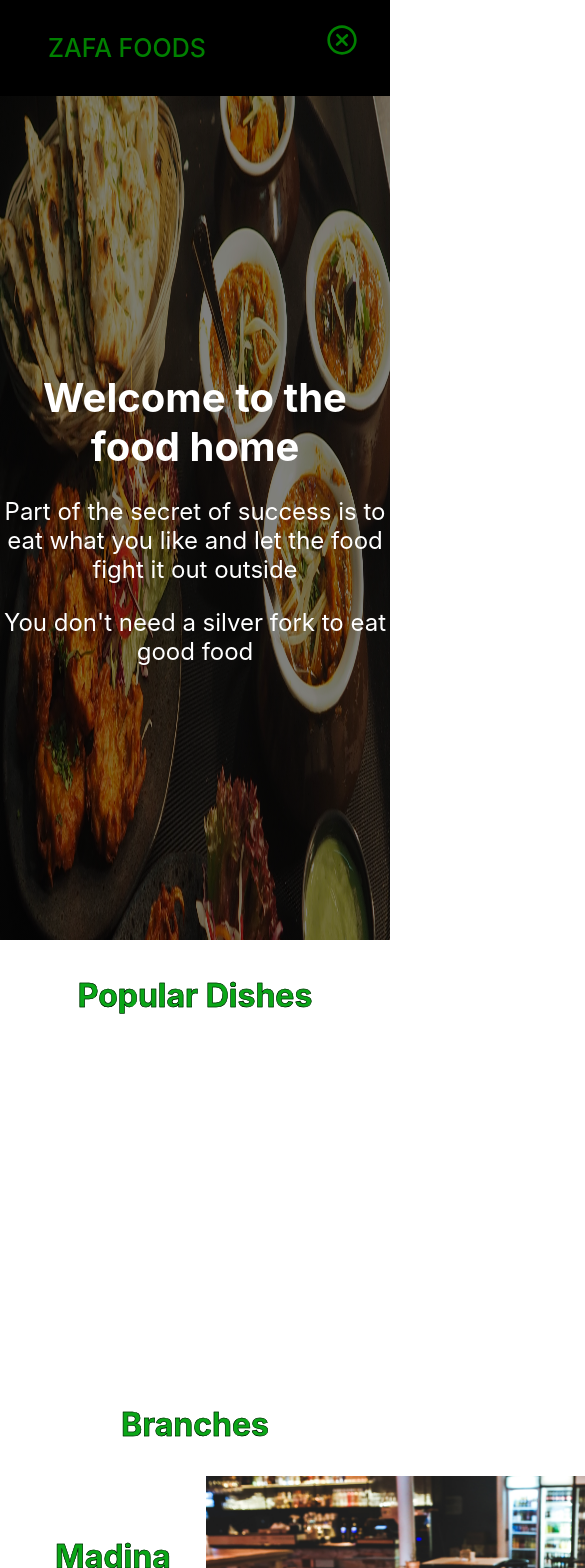
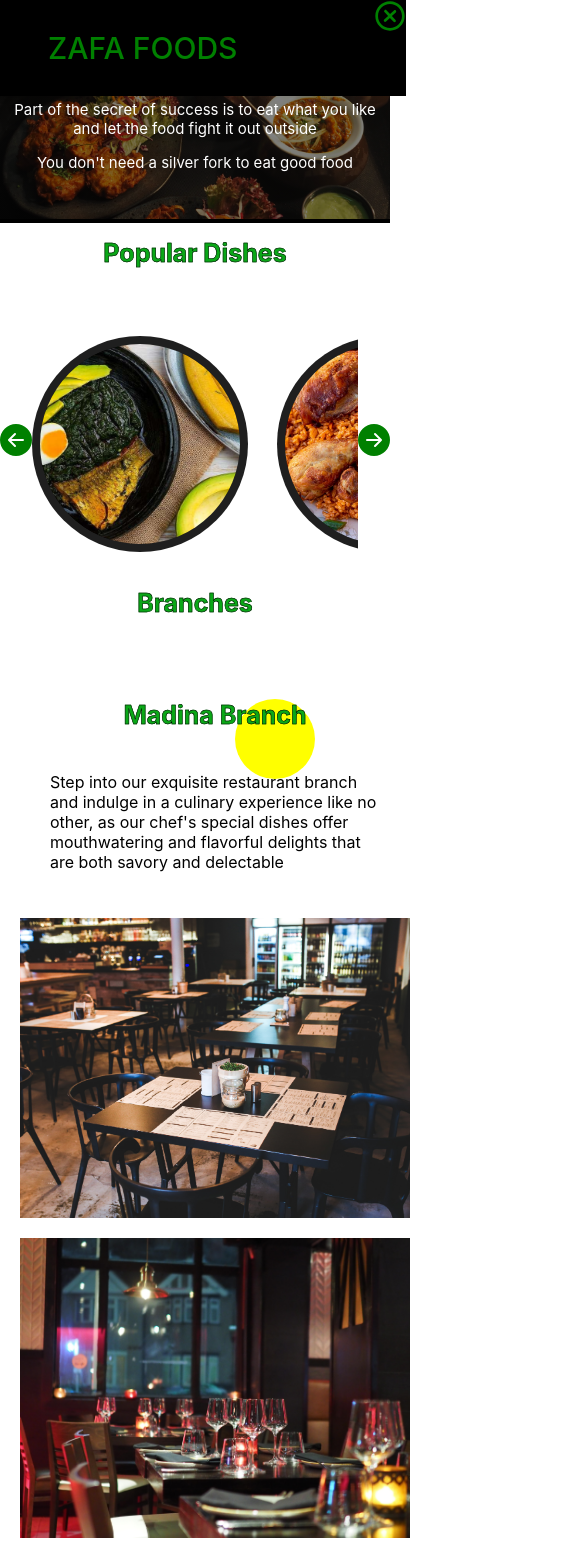
Before and after one commit to Avatar-J/Food-website, a React (Create React App) app in the folder zafa-foods/: page / in a window 390 px wide. Shown: the top 1568 px of the page, 585 px wide, since content can reach past the window. Built offline with nearby package versions, Linux system fonts and the light colour scheme.

Commit message:
homepage responsiveness

```diff
--- a/zafa-foods/src/App.tsx
+++ b/zafa-foods/src/App.tsx
@@ -13,6 +13,7 @@ import Homepage from "./Pages/HomePage/Homepage";
 import AboutUs from "./Pages/AboutUs/AboutUs";
 import Services from "./Pages/Services/Services";
 import Menu from "./Pages/Menu/Menu";
+import Booking from "./Pages/Booking/Booking";
 
 function App() {
   const router1 = createBrowserRouter(
@@ -22,6 +23,7 @@ function App() {
         <Route path="/Menu" element={<Menu />} />
         <Route path="/Aboutus" element={<AboutUs />} />
         <Route path="/Services" element={<Services />} />
+        <Route path="/Booking" element={<Booking />} />
       </Route>
     )
   );
--- a/zafa-foods/src/Components/GeneralStyling.js
+++ b/zafa-foods/src/Components/GeneralStyling.js
@@ -19,6 +19,12 @@ export const SectionHeader = styled.h2`
     100% {
       background-position: 0%;
     }
+  }
+
+  /*For mobile phones*/
+  @media only screen and (max-width: 768px) {
+    font-weight: 300px;
+    font-size: 25px;
   }
 `;
 
@@ -100,7 +106,7 @@ export const CardImg = styled.div`
 export const CardTitle = styled.div`
   text-align: center;
   font-weight: 300px;
-  font-size: 28px;
+  font-size: 25px;
   color: rgba(10, 167, 23, 1);
   transform: translateY(0);
 `;
@@ -169,6 +175,25 @@ export const BranchSection = styled.div`
   &.img-box {
     width: 50%;
   }
+
+  /*For mobile phones*/
+  @media only screen and (max-width: 768px) {
+    width: 100%;
+    height: auto;
+    grid-template-columns: auto;
+
+    & .branch-img-container {
+      width: 100%;
+      height: 300px;
+    }
+    & .branch-description::after {
+      content: "";
+      width: 80px;
+      height: 80px;
+      top: 20%;
+      left: 55%;
+    }
+  }
 `;
 
 export const MenuButton = styled.button`
@@ -181,3 +206,20 @@ export const MenuButton = styled.button`
   font-size: 1rem;
   font-weight: 400;
 `;
+
+export const Button = styled.button`
+  width: 200px;
+  padding: 10px;
+  border: none;
+  background-color: orange;
+  font-size: 1rem;
+  font-weight: 400;
+`;
+
+export const PageOverlay = styled.div`
+  width: 100vw;
+  height: 100vh;
+  position: fixed;
+  background-color: rgba(0, 0, 0, 0.9);
+  z-index: 100;
+`;
--- a/zafa-foods/src/Components/Navbar/Navbar.css
+++ b/zafa-foods/src/Components/Navbar/Navbar.css
@@ -3,13 +3,13 @@
   justify-content: space-between;
   background-color: transparent;
   height: 80px;
-  /* position: fixed;
+  position: fixed;
   top: 0;
-  left: 0;
-  right: 0; */
-  z-index: 10;
+  width: 100%;
+  z-index: 101;
   padding: 0.5rem;
   background-color: black;
+  overflow: hidden;
 }
 
 .Logo {
@@ -26,6 +26,7 @@
 
 .Humburger {
   display: none;
+  cursor: pointer;
 }
 
 .nav-menu {
@@ -77,12 +78,21 @@
   padding: 10px;
 } */
 
-@media screen and (max-width: 845px) {
-  .Logo {
-    font-size: 25px;
+/*For mobile phones*/
+@media only screen and (max-width: 768px) {
+  .Navbar-container {
+    width: 100vw; /* Use viewport width */
+    max-width: 100%;
   }
   .nav-menu {
     display: none;
+    flex-direction: column;
+    background-color: #333;
+    position: absolute;
+    top: 50px;
+    left: 0;
+    width: 100%;
+    padding: 10px;
   }
 
   .Humburger {
@@ -94,7 +104,7 @@
     position: absolute;
     top: 0;
     right: 0;
-    transform: translate(-100%, 75%);
+    /* transform: translate(-100%, 75%); */
     color: green;
   }
 }
--- a/zafa-foods/src/Components/Navbar/Navbar.tsx
+++ b/zafa-foods/src/Components/Navbar/Navbar.tsx
@@ -32,6 +32,10 @@ export default function Navbar() {
             <Link to="/Menu">Menu</Link>
           </div>
 
+          <div className="branches">
+            <Link to="/Booking">Booking</Link>
+          </div>
+
           <Link to="/Aboutus">AboutUs</Link>
         </div>
       </div>
--- /dev/null
+++ b/zafa-foods/src/Pages/Booking/Booking.tsx
@@ -0,0 +1,7 @@
+import React from "react";
+
+function Booking() {
+  return <div>Booking</div>;
+}
+
+export default Booking;
--- a/zafa-foods/src/Pages/HomePage/HeroSection/Herosection.css
+++ b/zafa-foods/src/Pages/HomePage/HeroSection/Herosection.css
@@ -1,6 +1,9 @@
 .Hero-Container {
   width: 100vw;
   height: 100vh;
+  /* background-image: url("../../../Images/hero2.jpg");
+  background-repeat: no-repeat;
+  background-size: cover; */
   background-color: #000000;
   position: relative;
 }
@@ -13,16 +16,17 @@
     rgba(0, 0, 0, 0.5),
     rgba(0, 0, 0, 0.5)
   );
-  width: 100vw;
-  height: 100vh;
+  width: 100%;
+  height: 100%;
   top: 0;
   left: 0;
   z-index: 1;
 }
 
 .Hero-Container img {
-  width: 100vw;
-  height: 100vh;
+  width: 100%;
+  height: 100%;
+  object-fit: cover;
   z-index: -1;
 }
 
@@ -45,3 +49,25 @@
 .overlay-text p {
   font-size: 24px;
 }
+
+/*For mobile phones*/
+@media only screen and (max-width: 768px) {
+  .Hero-Container {
+    width: 100vw;
+    max-width: 100%;
+    height: 100%;
+  }
+  /* .overlay-text {
+    display: flex;
+    flex-wrap: wrap;
+    justify-content: center;
+    align-items: center;
+  } */
+
+  .overlay-text h1 {
+    font-size: 25px;
+  }
+  .overlay-text p {
+    font-size: 15px;
+  }
+}
--- a/zafa-foods/src/Pages/HomePage/PopularDishes/Populardishes.css
+++ b/zafa-foods/src/Pages/HomePage/PopularDishes/Populardishes.css
@@ -15,7 +15,7 @@
 .slider-wrapper {
   height: 350px;
   width: 1200px;
-  position: relative;
+  /* position: relative; */
   display: flex;
   align-items: center;
   justify-content: center;
@@ -26,12 +26,15 @@
   grid-template-columns: repeat(3, 1fr);
   overflow: hidden; */
   display: grid;
+  width: 100%;
+  grid-template-columns: calc(100% / 3);
   grid-auto-flow: column;
-  grid-auto-columns: calc(100% / 3);
+  /* grid-auto-flow: column;
+  grid-auto-columns: calc(100% / 3); */
   /* flex-direction: row;
   flex-wrap: nowrap;
   overflow: hidden; */
-  gap: 1rem;
+  gap: 1.8rem;
   overflow: hidden;
 }
 
@@ -59,16 +62,27 @@
   font-size: 2rem;
   color: green;
   z-index: 1;
-  /* box-shadow: 0 3px 6px rgba(0, 0, 0, 0.23); */
 }
 
-@media screen and (max-width: 900px) {
+/*For mobile phones*/
+@media only screen and (max-width: 768px) {
+  .slider-container {
+    height: 300px;
+    width: 100vw;
+    max-width: 100%;
+  }
+  .slider-wrapper {
+    height: 300px;
+    width: 100vw;
+    max-width: 100%;
+  }
+  .food-img {
+    width: 200px;
+    height: 200px;
+  }
   .food-carousel {
-    grid-auto-columns: calc(100% / 2);
+    display: grid;
+    grid-auto-flow: column;
+    grid-template-columns: 1fr;
   }
 }
-@media screen and (max-width: 600px) {
-  .food-carousel {
-    grid-auto-columns: 100%;
-  }
-}
--- a/zafa-foods/src/Pages/Services/Services.tsx
+++ b/zafa-foods/src/Pages/Services/Services.tsx
@@ -1,3 +1,4 @@
+import { useState } from "react";
 import {
   SectionContainer,
   SectionHeader,
@@ -7,12 +8,21 @@ import {
   ImageAdjust,
   Text,
   CardTitle,
+  Button,
+  PageOverlay,
 } from "../../Components/GeneralStyling";
 import { services } from "./servicesData";
 
 function Services() {
+  const [readMore, setReadMore] = useState(false);
+
+  const readMoreHandler = () => {
+    setReadMore(!readMore);
+  };
   return (
     <>
+      {readMore ? <PageOverlay onClick={readMoreHandler}></PageOverlay> : ""}
+
       <SectionContainer>
         <SectionHeader>Services</SectionHeader>
         <CardSectionWrapper
@@ -25,7 +35,20 @@ function Services() {
                   <CardImg>
                     <ImageAdjust src={item.img} />
                   </CardImg>
-                  <CardTitle>{item.title}</CardTitle>
+                  <div
+                    style={{
+                      width: "100%",
+                      display: "flex",
+                      flexDirection: "column",
+                      justifyContent: "center",
+                      alignItems: "center",
+                    }}
+                  >
+                    <CardTitle>{item.title}</CardTitle>
+                    <div>
+                      <Button onClick={readMoreHandler}>Read more</Button>
+                    </div>
+                  </div>
                 </Card>
               </>
             );
--- a/zafa-foods/src/Pages/Services/servicesData.ts
+++ b/zafa-foods/src/Pages/Services/servicesData.ts
@@ -44,7 +44,7 @@ export const services = [
     img: Delivery,
   },
   {
-    title: "Personal Home Food Stocking",
+    title: "Fridge Stocking",
     Info: "Experience the ultimate convenience with our personal home food stocking service",
     More: "Experience the ultimate convenience with our personal home food stocking service. Say goodbye to meal prep stress and enjoy chef-prepared dishes in the comfort of your home. Our diverse menu offers a variety of ready-to-eat options that cater to your taste and dietary preferences. From busy workdays to leisurely weekends, we've got your meals covered. At [Restaurant Name], we bring the taste of our restaurant to your kitchen. Stock up on deliciousness today and savor the luxury of freshly prepared meals at your fingertips",
     img: Stocking,
```
